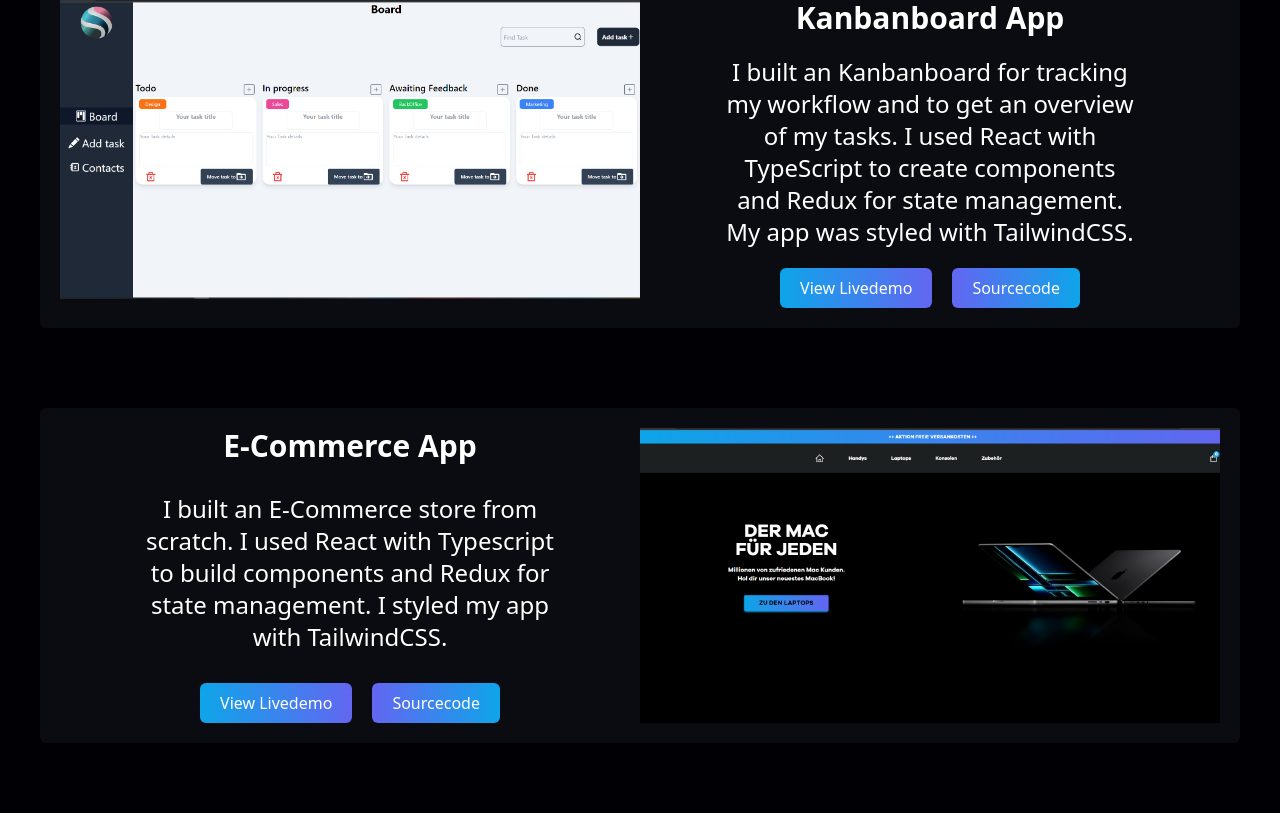
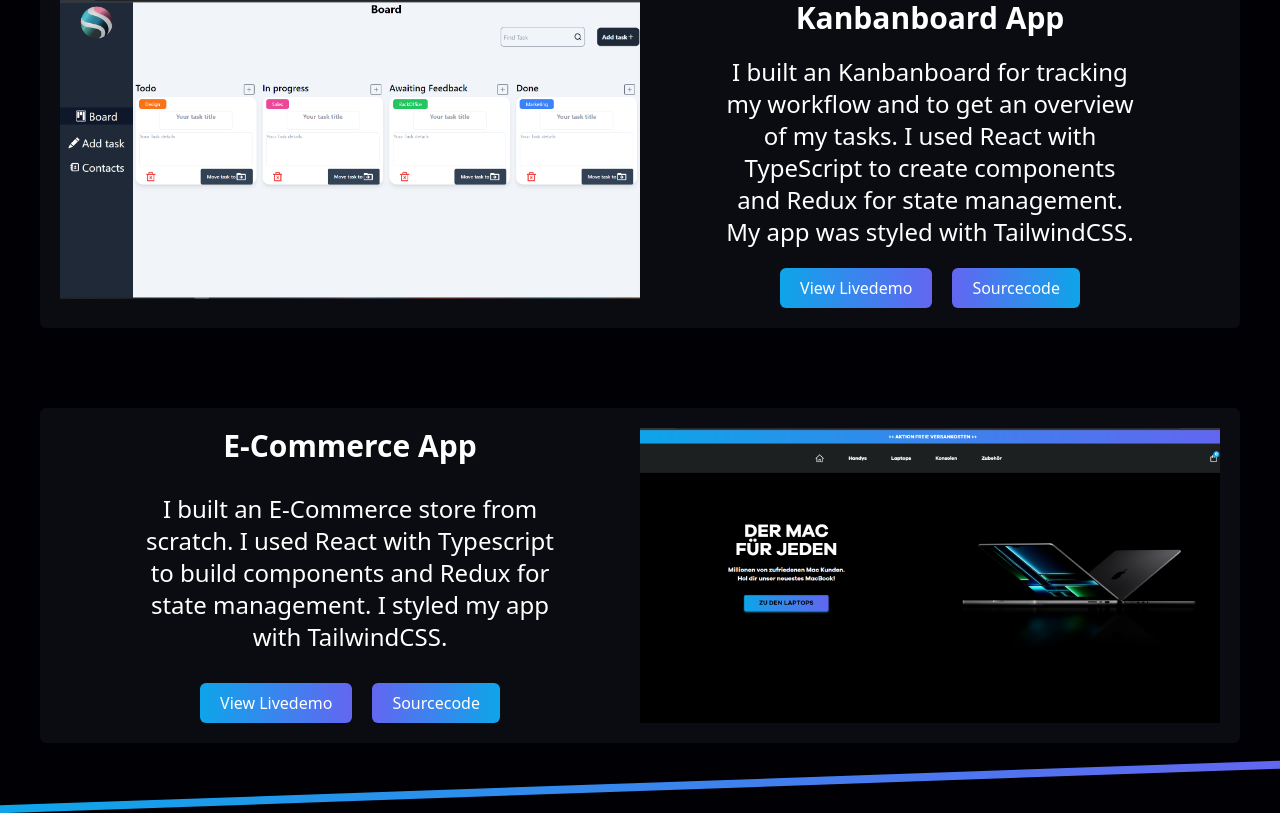
Before and after one commit to danielgen01/Portfolio-Daniel-G, a React (Vite) app: page / in a window 1280 px wide. Shown: the part 1358-2171 px from the top of the page. Before the commit the page ends 2101 px from the top, so only its background shows below. Built offline with nearby package versions, Linux system fonts and the light colour scheme.

Commit message:
add skew line

```diff
--- a/src/components/ProjectsBanner.tsx
+++ b/src/components/ProjectsBanner.tsx
@@ -1,9 +1,10 @@
-import { Project1 } from './project-1';
-import { Project2 } from './project-2';
+import { Project1 } from "./project-1"
+import { Project2 } from "./project-2"
 import React from "react"
 
 const ProjectsBanner: React.FC = () => {
   return (
+    <>
       <div
         className="projects-container flex flex-col justify-center h-auto w-screen gap-10"
         id="projects-container"
@@ -17,6 +18,9 @@ const ProjectsBanner: React.FC = () => {
         <Project1 />
         <Project2 />
       </div>
+
+      <div className="sketch h-2 bg-gradient-to-r from-sky-500 to-indigo-500 mt-10 -skew-y-2 w-full"></div>
+    </>
   )
 }
 
```
Lines whose indentation alone changed are shown as unchanged.
